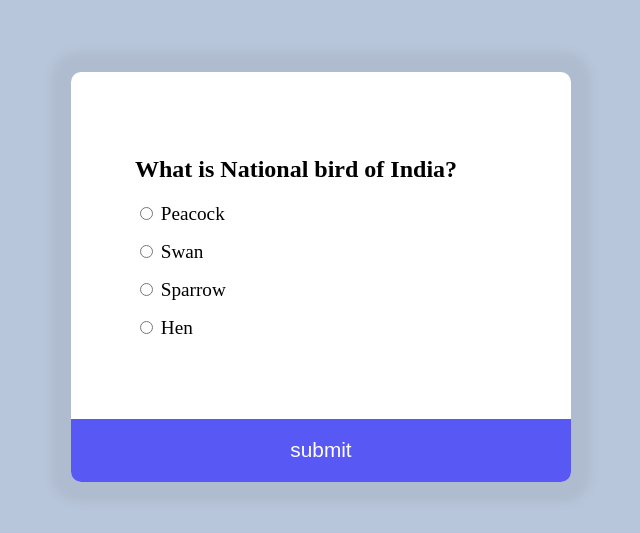
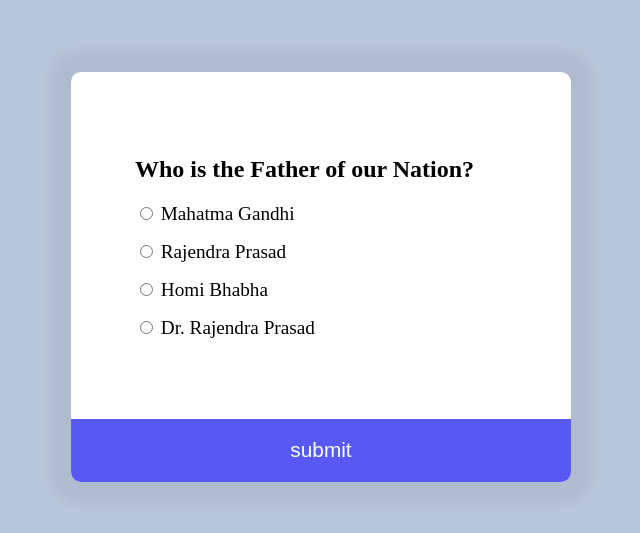
Before and after one commit to hetvikanani/QuizApp, a plain HTML site: page index.html in a window 1280 px wide. Shown: the part 123-656 px from the top of the page, without its empty margins (319-959 px from the left). Drawn offline with Linux system fonts and the light colour scheme.

Commit message:
add reload btn

```diff
--- a/script.js
+++ b/script.js
@@ -1,18 +1,82 @@
 const quizData = [
   {
-    que: "What is National bird of India?",
-    a: "Peacock",
-    b: "Swan",
-    c: "Sparrow",
-    d: "Hen",
+    que: "Who is the Father of our Nation?",
+    a: "Mahatma Gandhi",
+    b: "Rajendra Prasad",
+    c: "Homi Bhabha",
+    d: "Dr. Rajendra Prasad",
     ans: "a",
   },
   {
-    que: "What is National aniaml of India",
-    a: "Elephant",
+    que: "Who was the first Prime Minister of India?",
+    a: "Sardar Patel",
+    b: "Lala Lajpat Rai",
+    c: "Jawaharlal Nehru",
+    d: "APJ Abdul Kalam",
+    ans: "c",
+  },
+  {
+    que: "Who invented Computer?",
+    a: "John Dalton",
+    b: "Charles Babbage",
+    c: "Georg Simon Ohm",
+    d: "John Dalton",
+    ans: "b",
+  },
+  {
+    que: "Brain of computer is?",
+    a: "KeyBoard",
+    b: "Mouse",
+    c: "Monitor",
+    d: "CPU",
+    ans: "d",
+  },
+  {
+    que: "India lies in which continent?",
+    a: "Africa",
+    b: "Asia",
+    c: "Antarctica",
+    d: "Europe",
+    ans: "b",
+  },
+  {
+    que: "Which is the longest river on the earth?",
+    a: "Amazon River",
+    b: "Mekong River",
+    c: "Congo River",
+    d: "Nile",
+    ans: "d",
+  },
+  {
+    que: "Gir National Park in Gujarat is famous for?",
+    a: "Lion",
+    b: "Elephant",
+    c: "Tiger",
+    d: "Zibra",
+    ans: "a",
+  },
+  {
+    que: "Smallest state of India is?",
+    a: "Goa",
+    b: "Mizoram",
+    c: "Sikkim ",
+    d: "Tripura",
+    ans: "a",
+  },
+  {
+    que: " Fastest animal on earth is?",
+    a: "Lion",
     b: "Tiger",
-    c: "Lion",
+    c: "Cheetah",
     d: "Zibra",
+    ans: "c",
+  },
+  {
+    que: "National Tree of India is? ",
+    a: "Neem",
+    b: "Amla",
+    c: "Banyan",
+    d: "Peepal",
     ans: "c",
   },
 ];
@@ -69,7 +133,11 @@ submit.addEventListener("click", () => {
       //   alert(score);
       document.querySelector(
         ".quiz-container"
-      ).innerHTML = `Congratulation your score is ${score}`;
+      ).innerHTML = `<h3>Congratulation your score is ${score}/${quizData.length}</h3>
+
+      <button onClick="location.reload()">Reload</button>
+
+      `;
     } else {
       load();
     }
--- a/style.css
+++ b/style.css
@@ -48,3 +48,7 @@ cursor: pointer;
 button:hover{
     background-color: rgb(53, 53, 247);
 }
+
+h3{
+    padding: 0 0 0 7rem;
+}
```
